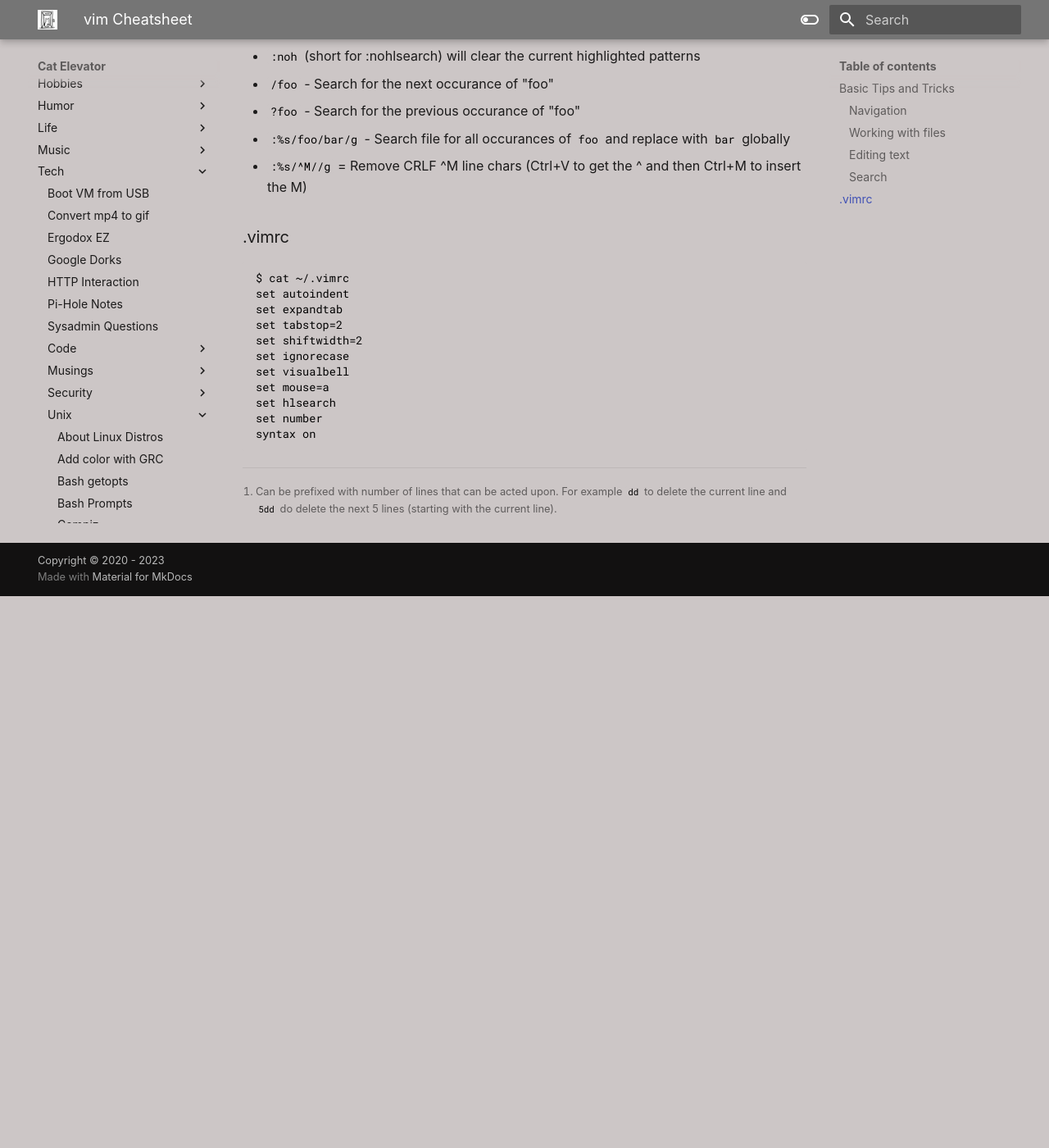
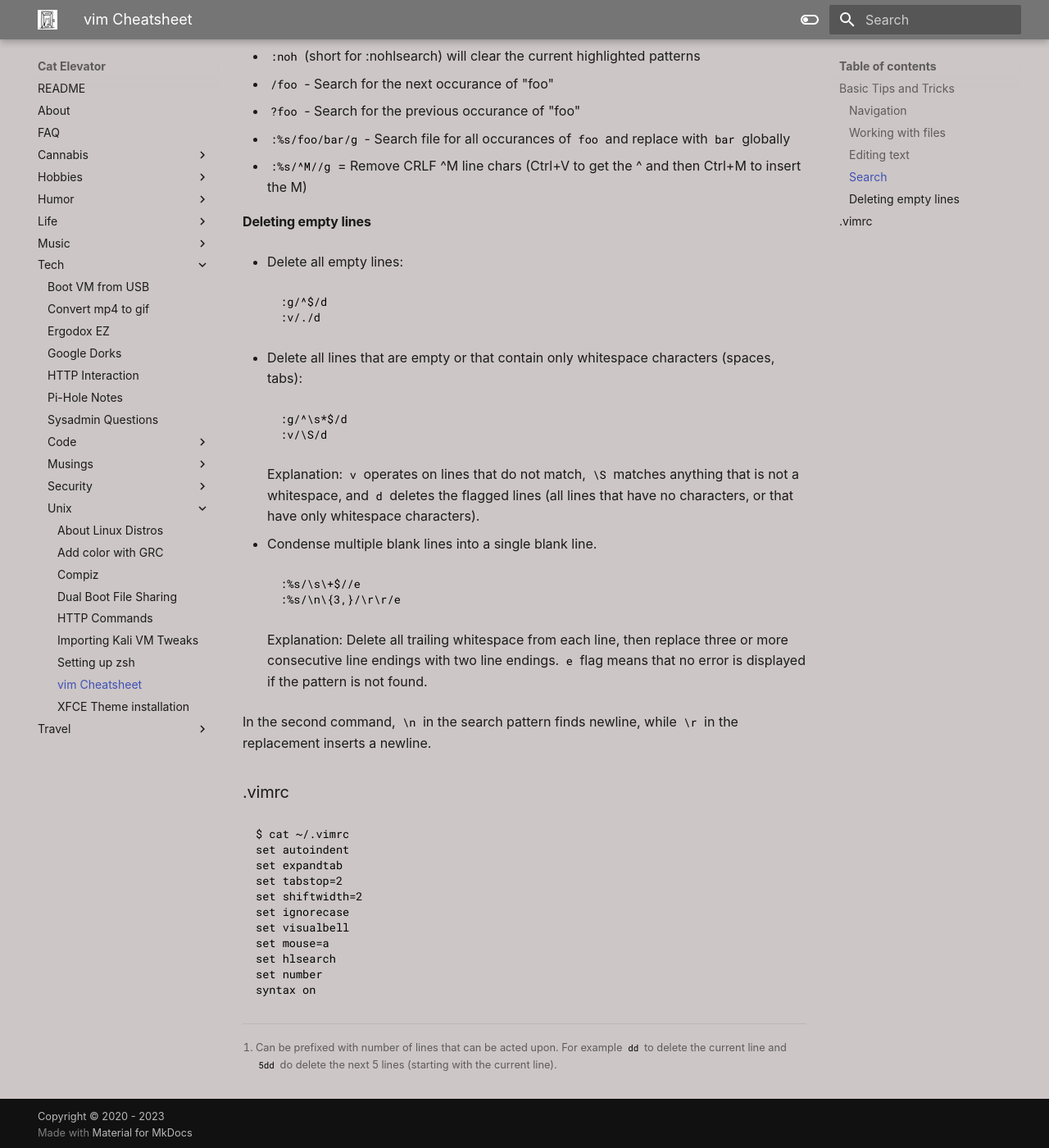
Before and after one commit to los7key/garden, an MkDocs documentation site: the page built from docs/tech/unix/vim.md, in a window 1280 px wide and 1400 px high, scrolled down 1267 px. Shown: the whole window at 82% size. Built offline with MkDocs 1.6.1 and Material for MkDocs 9.7.7, drawn with Linux system fonts in a browser that asks for light colours; some web fonts are replaced; before the commit the page ends 1994 px from its top, so only the background shows below that.

Commit message:
vim and code updates

````diff
--- a/docs/tech/unix/vim.md
+++ b/docs/tech/unix/vim.md
@@ -49,6 +49,29 @@
 * `:%s/foo/bar/g` - Search file for all occurances of `foo` and replace with `bar` globally
 * `:%s/^M//g` = Remove CRLF ^M line chars (Ctrl+V to get the ^ and then Ctrl+M to insert the M)
 
+### Deleting empty lines
+* Delete all empty lines:
+```
+:g/^$/d
+:v/./d
+```
+
+* Delete all lines that are empty or that contain only whitespace characters (spaces, tabs):
+```
+:g/^\s*$/d
+:v/\S/d
+```
+Explanation: `v` operates on lines that do not match, `\S` matches anything that is not a whitespace, and `d` deletes the flagged lines (all lines that have no characters, or that have only whitespace characters).
+
+* Condense multiple blank lines into a single blank line.
+```
+:%s/\s\+$//e
+:%s/\n\{3,}/\r\r/e
+```
+Explanation: Delete all trailing whitespace from each line, then replace three or more consecutive line endings with two line endings. `e` flag means that no error is displayed if the pattern is not found.
+
+In the second command, `\n` in the search pattern finds newline, while `\r` in the replacement inserts a newline.
+
 ## .vimrc
 ```
 $ cat ~/.vimrc
````
Also changed, not shown: other parts of docs/tech/unix/vim.md (+1 -1 lines), docs/tech/code/bash-getopts.md (renamed from docs/tech/unix/bash-getopts.md), docs/tech/code/bash-prompts.md (renamed from docs/tech/unix/bash-prompts.md).
